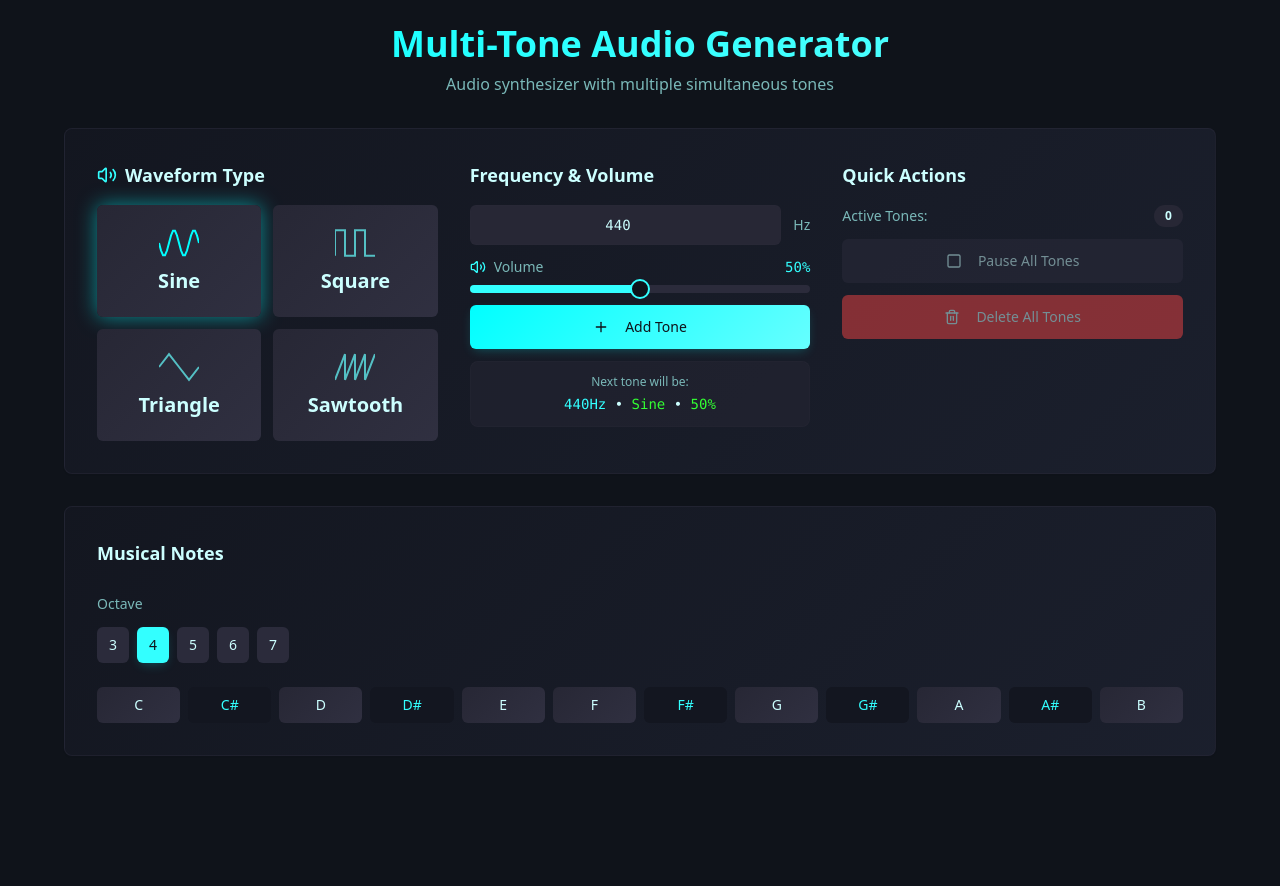
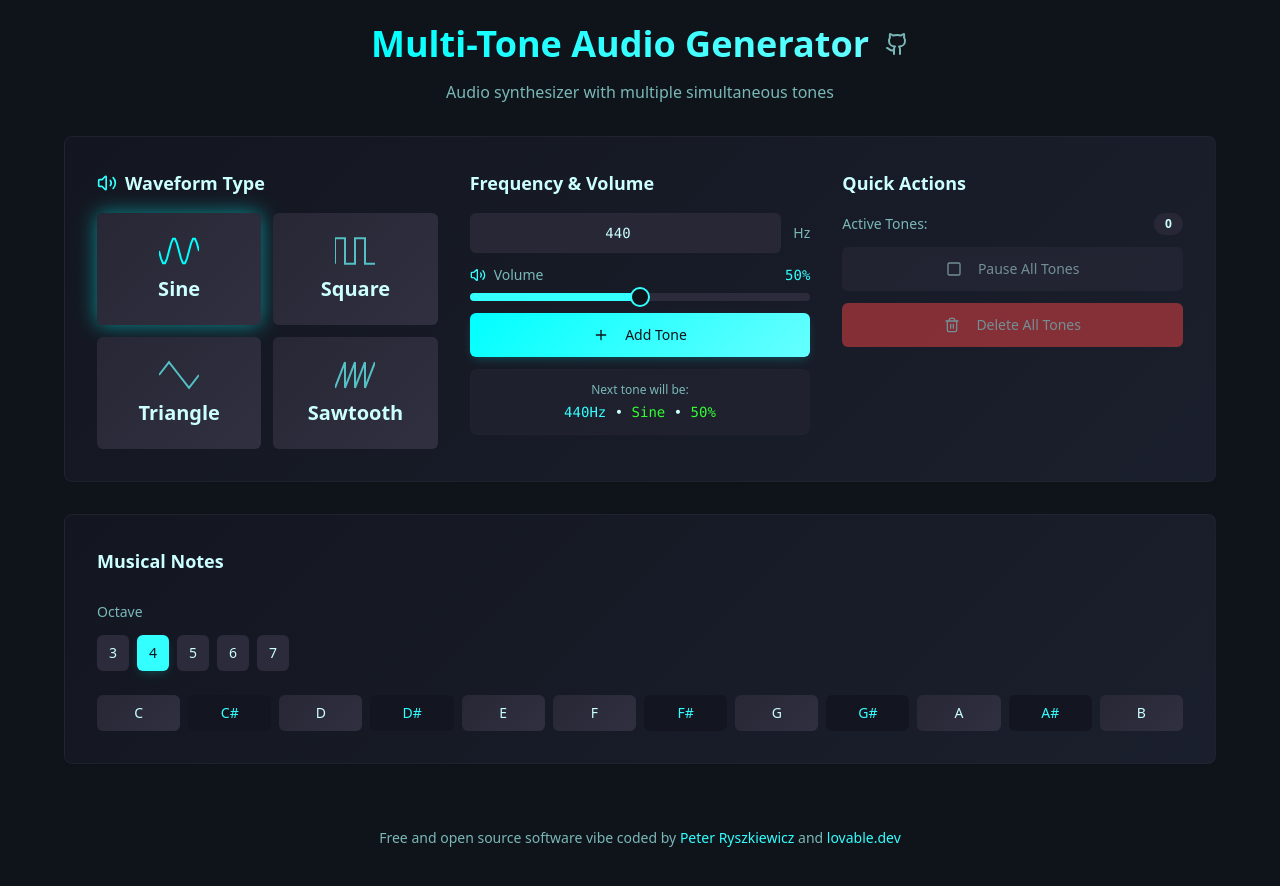
Before and after one commit to pRizz/sound-shape-shifter-studio, a React (Vite) app: page / in a window 1280 px wide. Shown: the top 886 px of the page. Before the commit the page ends 800 px from the top, so only its background shows below. Built offline with nearby package versions, Linux system fonts and the light colour scheme.

Commit message:
Add GitHub link and footer blurb
Add GitHub link with icon and footer blurb.

```diff
--- a/src/components/AudioGenerator.tsx
+++ b/src/components/AudioGenerator.tsx
@@ -1,5 +1,5 @@
 import { useState, useRef, useCallback, useEffect } from 'react';
-import { Play, Square, Volume2, VolumeX, Plus, Trash2, Eye, EyeOff } from 'lucide-react';
+import { Play, Square, Volume2, VolumeX, Plus, Trash2, Eye, EyeOff, Github } from 'lucide-react';
 import { Button } from '@/components/ui/button';
 import { Input } from '@/components/ui/input';
 import { Card } from '@/components/ui/card';
@@ -280,9 +280,19 @@ export const AudioGenerator = () => {
       <div className="max-w-6xl mx-auto space-y-8">
         {/* Header */}
         <div className="text-center space-y-2">
-          <h1 className="text-4xl font-bold bg-gradient-active bg-clip-text text-transparent">
-            Multi-Tone Audio Generator
-          </h1>
+          <div className="flex items-center justify-center gap-4 mb-4">
+            <h1 className="text-4xl font-bold bg-gradient-active bg-clip-text text-transparent">
+              Multi-Tone Audio Generator
+            </h1>
+            <a
+              href="https://github.com/pRizz/sound-shape-shifter-studio"
+              target="_blank"
+              rel="noopener noreferrer"
+              className="inline-flex items-center gap-2 text-muted-foreground hover:text-primary transition-colors"
+            >
+              <Github className="h-6 w-6" />
+            </a>
+          </div>
           <p className="text-muted-foreground">
             Audio synthesizer with multiple simultaneous tones
           </p>
@@ -583,6 +593,30 @@ export const AudioGenerator = () => {
             </div>
           </div>
         </Card>
+
+        {/* Footer */}
+        <footer className="text-center text-sm text-muted-foreground py-8">
+          <p>
+            Free and open source software vibe coded by{' '}
+            <a
+              href="https://github.com/pRizz"
+              target="_blank"
+              rel="noopener noreferrer"
+              className="text-primary hover:underline"
+            >
+              Peter Ryszkiewicz
+            </a>{' '}
+            and{' '}
+            <a
+              href="https://lovable.dev"
+              target="_blank"
+              rel="noopener noreferrer"
+              className="text-primary hover:underline"
+            >
+              lovable.dev
+            </a>
+          </p>
+        </footer>
       </div>
     </div>
   );
```
Also changed, not shown: 1 other file (tests, documents, lock files or other folders).
